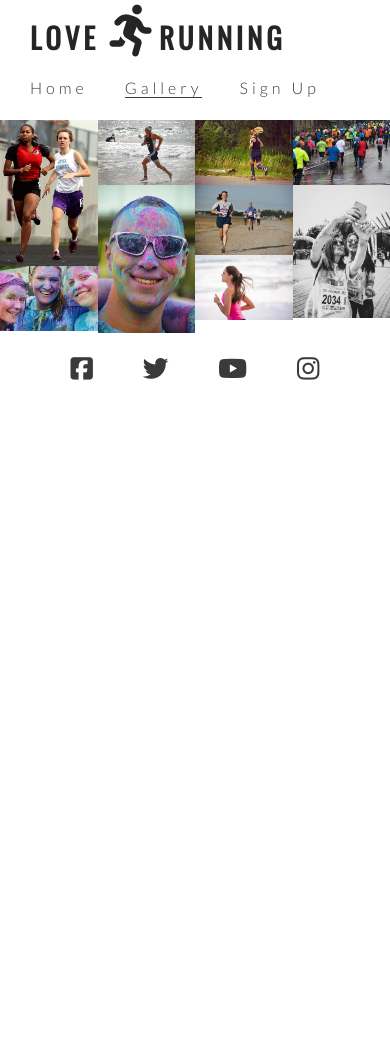
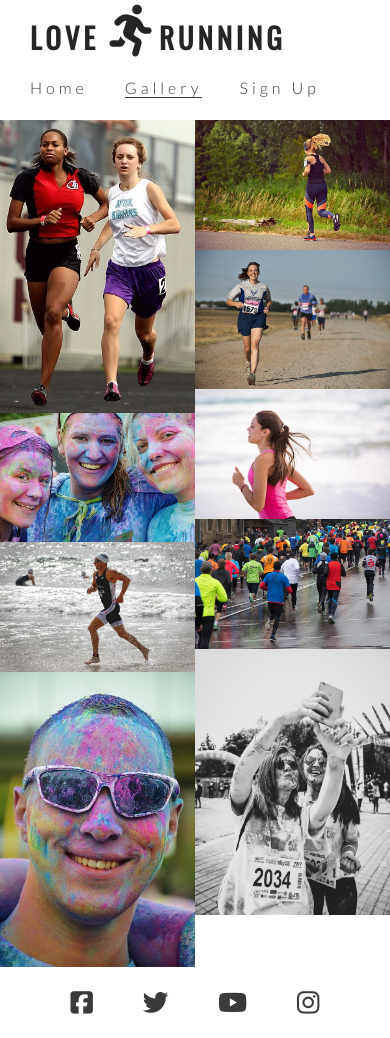
Before and after one commit to aleksarc/love-running, a plain HTML site: page gallery.html in a window 390 px wide. Before the commit the page ends 844 px from the top, so only its background shows below. Drawn offline with nearby package versions, Linux system fonts and the light colour scheme.

Commit message:
Style gallery for responsive design (number of columns)

```diff
--- a/assets/css/style.css
+++ b/assets/css/style.css
@@ -331,4 +331,15 @@ footer {
         text-align: center;
         padding: 0 20px;
     }
+
+    #photos {
+        column-count: 3;
+    }
 }
+
+/* For small scree sizes 800px and down */
+@media screen and (max-width: 800px) {
+    #photos {
+        column-count: 2;
+    }
+}
```
